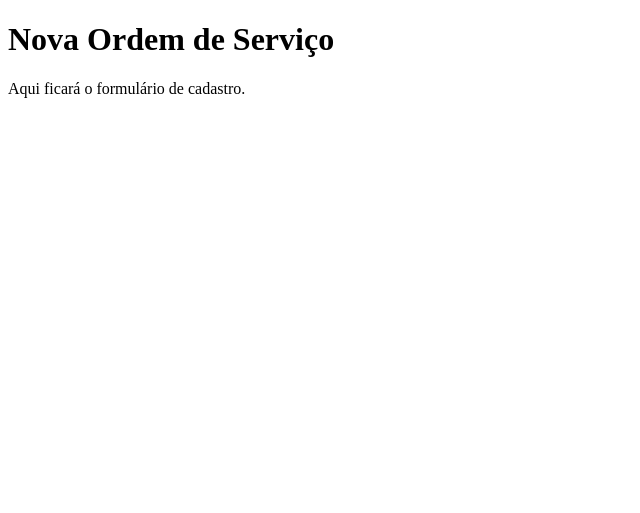
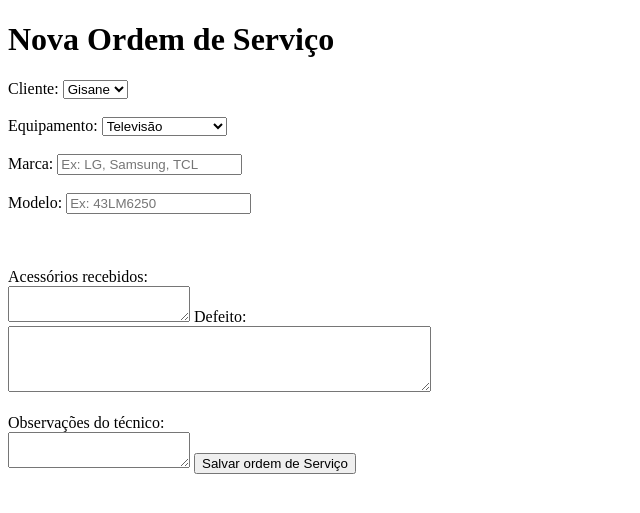
Before and after one commit to wavetecios/Wave_Tec_Django, a Django app: page /ordens/nova/ in a window 1280 px wide. Shown: the top 513 px of the page, without its empty margins (0-640 px from the left). Run offline with Django 5.2, Linux system fonts and the light colour scheme; data comes from the database, SQL or seed files in the repository; both versions use the stored data as it was after the commit.

Commit message:
Finaliza módulo de Ordens de Serviço com integração ao cadastro de clientes

```diff
--- a/ordens/templates/ordens/nova_ordem.html
+++ b/ordens/templates/ordens/nova_ordem.html
@@ -6,9 +6,85 @@
 </head>
 <body>
 
-    <h1>Nova Ordem de Serviço</h1>
+<h1>Nova Ordem de Serviço</h1>
 
-    <p>Aqui ficará o formulário de cadastro.</p>
+<form method="POST">
+
+    {% csrf_token %}
+
+    <label>Cliente:</label>
+    <select name="cliente">
+        {% for cliente in clientes %}
+            <option value="{{ cliente.id }}">
+                {{ cliente.nome }}
+            </option>
+        {% endfor %}
+    </select>
+
+    <br><br>
+
+    <label>Equipamento:</label>
+    <select name="equipamento">
+
+        <option value="TV">Televisão</option>
+        <option value="SOM">Aparelho de Som</option>
+        <option value="MICRO">Micro-ondas</option>
+        <option value="NOTE">Notebook</option>
+        <option value="PC">Computador</option>
+        <option value="MONITOR">Monitor</option>
+        <option value="OUTRO">Outro</option>
+
+    </select>
+
+
+    <br><br>
+
+    <label>Marca:</label>
+    <input type="text" name="marca" placeholder="Ex: LG, Samsung, TCL">
+
+    <br><br>
+
+    <label>Modelo:</label>
+    <input type="text" name="modelo" placeholder="Ex: 43LM6250">
+
+    <br><br>
+
+    <br><br>
+
+    <label>Acessórios recebidos:</label>
+    <br>
+
+    <textarea
+    name="acessorios"
+    placeholder="Ex: Controle, cabo de força, fonte...">
+    </textarea>
+
+
+    <label>Defeito:</label><br>
+
+    <textarea
+    name="defeito"
+    rows="4"
+    cols="50"
+    placeholder="Descreva o defeito">
+    </textarea>
+
+    <br><br>
+
+    <label>Observações do técnico:</label>
+    <br>
+
+    <textarea
+        name="observacoes"
+        placeholder="Ex: Fonte em curto, placa oxidada, aguardando orçamento...">
+    </textarea>
+
+
+    <button type="submit">
+        Salvar ordem de Serviço
+    </button>
+
+</form>
 
 </body>
 </html>
--- a/ordens/views.py
+++ b/ordens/views.py
@@ -1,18 +1,60 @@
-from django.shortcuts import render
+from django.shortcuts import render, redirect
 from .models import OrdemServico
+from clientes.models import Cliente
+
 
 def lista_ordens(request):
+
     ordens = OrdemServico.objects.all()
 
     return render(
         request,
         "ordens/lista_ordens.html",
-        {"ordens": ordens}
+        {
+            "ordens": ordens
+        }
     )
+
 
 def nova_ordem(request):
 
+    if request.method == "POST":
+
+        print("ENTROU NO POST")
+
+        cliente_id = request.POST["cliente"]
+        equipamento = request.POST["equipamento"]
+        marca = request.POST["marca"]
+        modelo = request.POST["modelo"]
+        acessorios= request.POST["acessorios"]
+        defeito = request.POST["defeito"]
+        observacoes = request.POST["observacoes"]
+
+        print("Observações recebidas:", repr(observacoes))
+
+        cliente = Cliente.objects.get(id=cliente_id)
+
+        OrdemServico.objects.create(
+            cliente=cliente,
+            equipamento=equipamento,
+            marca = marca,
+            modelo=modelo,
+            acessorios=acessorios,
+            defeito=defeito,
+            observacoes=observacoes
+
+        )
+
+        print("CHEGOU AQUI - ORDEM SALVA")
+
+        return redirect("lista_ordens")
+
+    clientes = Cliente.objects.all()
+
     return render(
         request,
-        "ordens/nova_ordem.html"
+        "ordens/nova_ordem.html",
+        {
+            "clientes": clientes
+        }
     )
```
Also changed, not shown: ordens/models.py (+41 -5 lines), ordens/templates/ordens/lista_ordens.html (+10 -0 lines), db.sqlite3, ordens/migrations/0002_ordemservico_equipamento.py (added), ordens/migrations/0003_ordemservico_marca_ordemservico_modelo.py (added), ordens/migrations/0004_ordemservico_acessorios.py (added), ordens/migrations/0005_ordemservico_observacoes.py (added).
